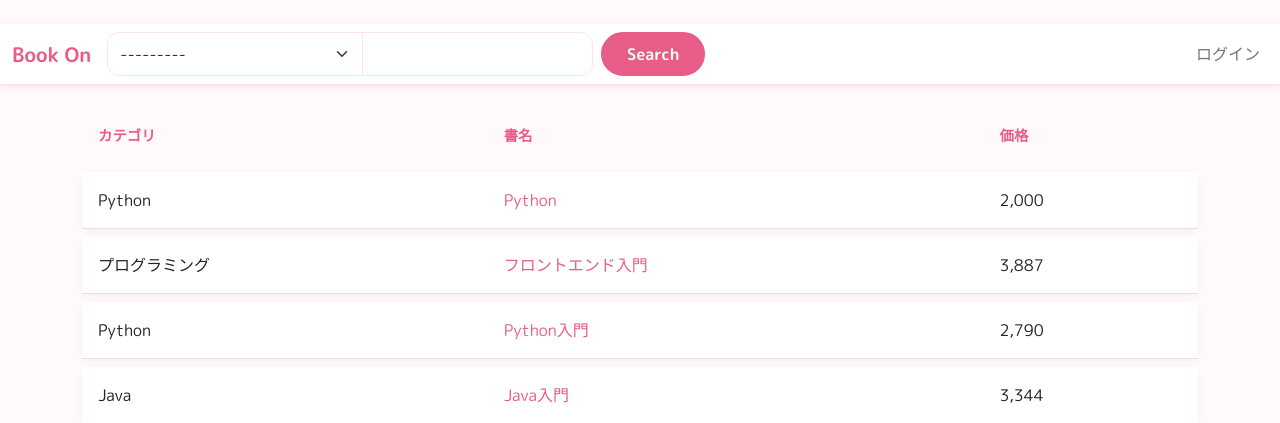
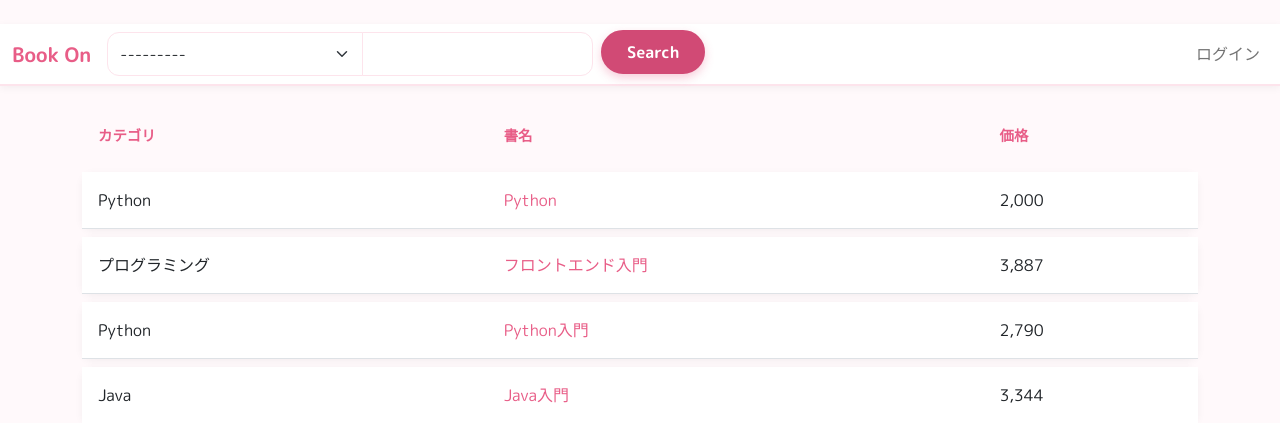
Before and after one commit to s84923/book-On, a Django app: page /search in a window 1280 px wide, with the pointer over the restyled element. Shown: the top 423 px of the page. Run offline with Django 4.2, Linux system fonts and the light colour scheme; data comes from the database, SQL or seed files in the repository; some libraries are stand-ins or nearby versions.

Commit message:
Update custom.css

```diff
--- a/onboro/static/onboro/css/custom.css
+++ b/onboro/static/onboro/css/custom.css
@@ -154,7 +154,8 @@ a:hover {
 }
 
 .btn-outline-success:hover{
-    color: #e6fcf5;
-    background-color: #e85d87;
-    border-color: #e85d87;
+    background-color: #d14a75; /* 少し濃いピンクに */
+    border-color: #d14a75;
+    transform: translateY(-2px);
+    box-shadow: 0 4px 10px rgba(232, 93, 135, 0.3);
 }
```
